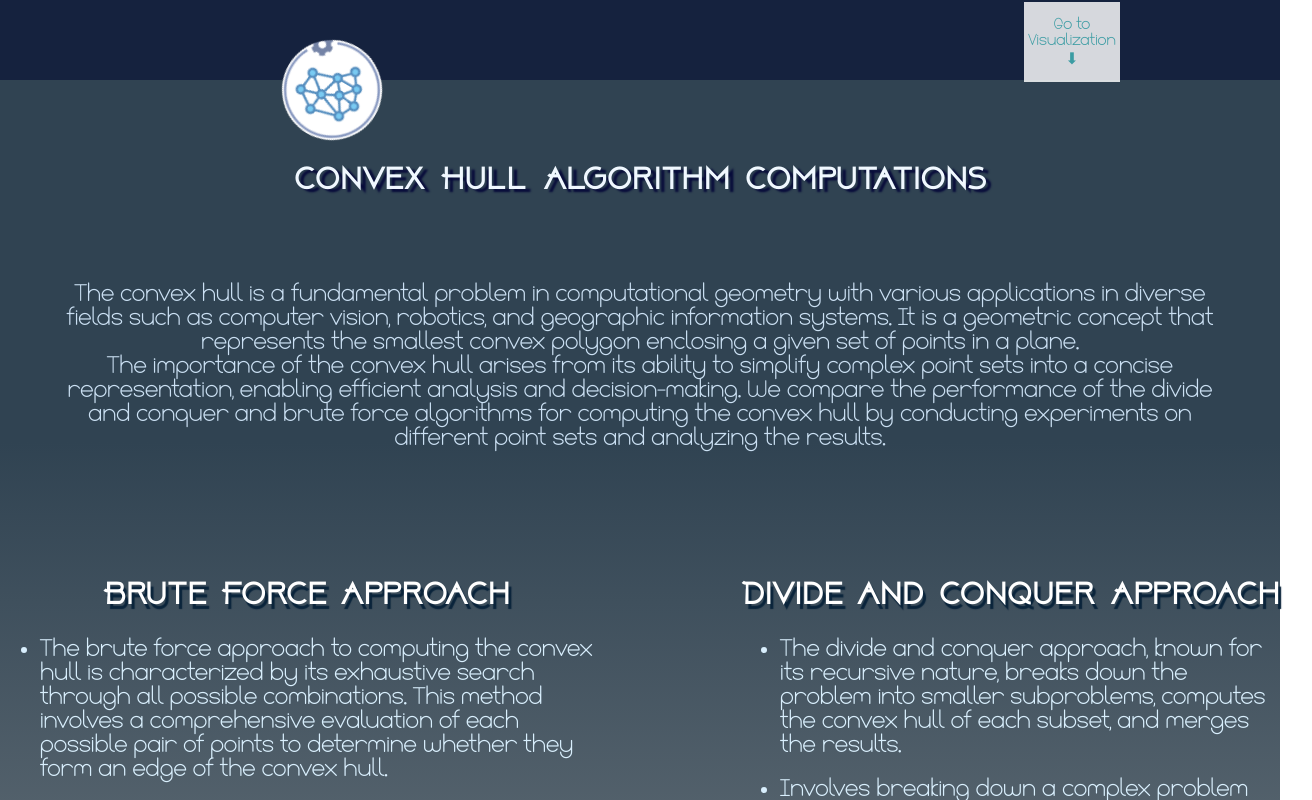
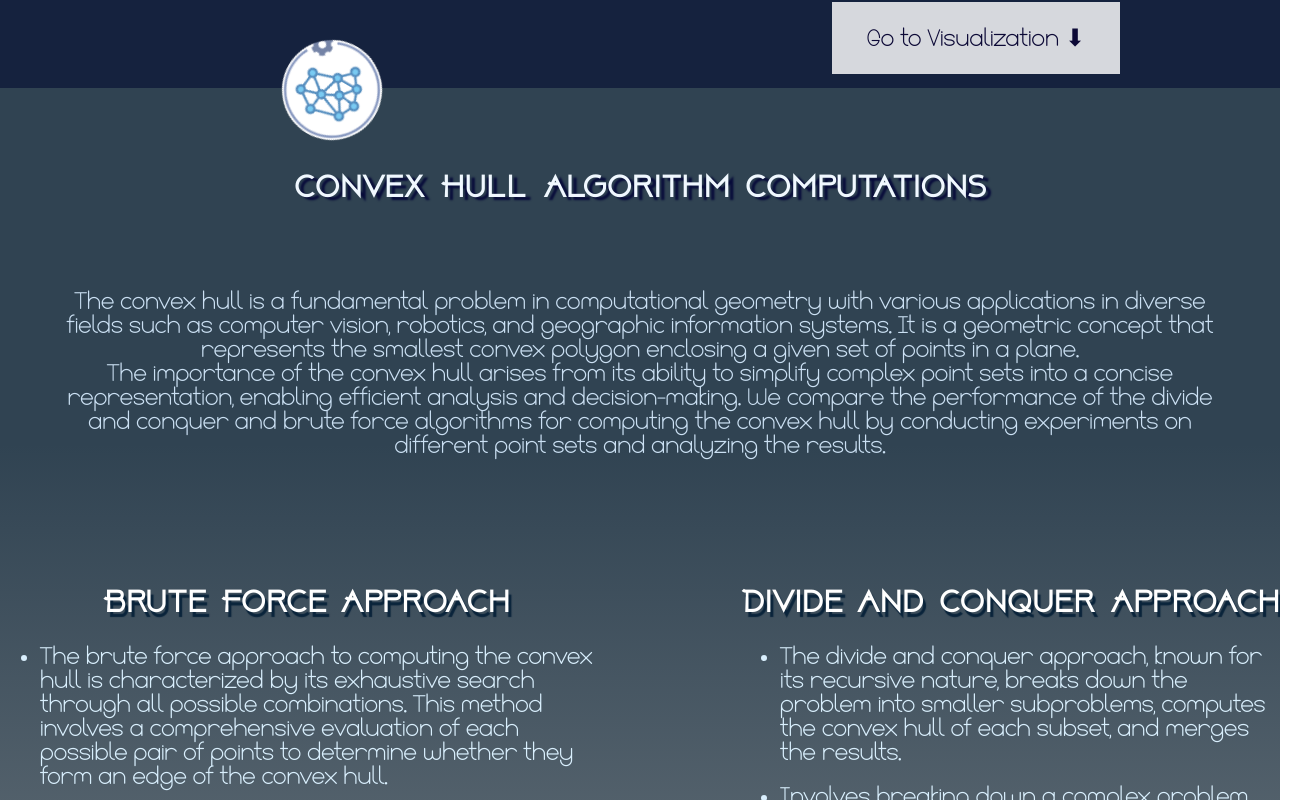
Before and after one commit to Suee18/convexHull.github.io, a React (Create React App) app: page / in a window 1280 px wide. Shown: the top 800 px of the page, 1312 px wide, since content can reach past the window. Built offline with nearby package versions, Linux system fonts and the light colour scheme.

Commit message:
clickable

```diff
--- a/src/App.css
+++ b/src/App.css
@@ -1,20 +1,22 @@
 .App {
   background-image: linear-gradient(to bottom,#304352 20%, #d7d2cc 100% ); height: 100%;
+overflow-x: hidden;
+
 }
 
 .App-header{
   background-color: #0a1436b0;
-  height: 10vh;
+  height: 11vh;
 
 }
 .scrollDown
 {
   background-color: rgba(255, 255, 255, 0.822);
-  color:rgb(59, 156, 163);
-
-  width:15em;
-  height:5em;
-margin-left: 90%;
+  color:rgb(12, 9, 54);
+  width:20em;
+  height:3em;
+margin-left: 70%;
+font-size:150%;
   margin-top: 2px;
   cursor:pointer;
 
```
